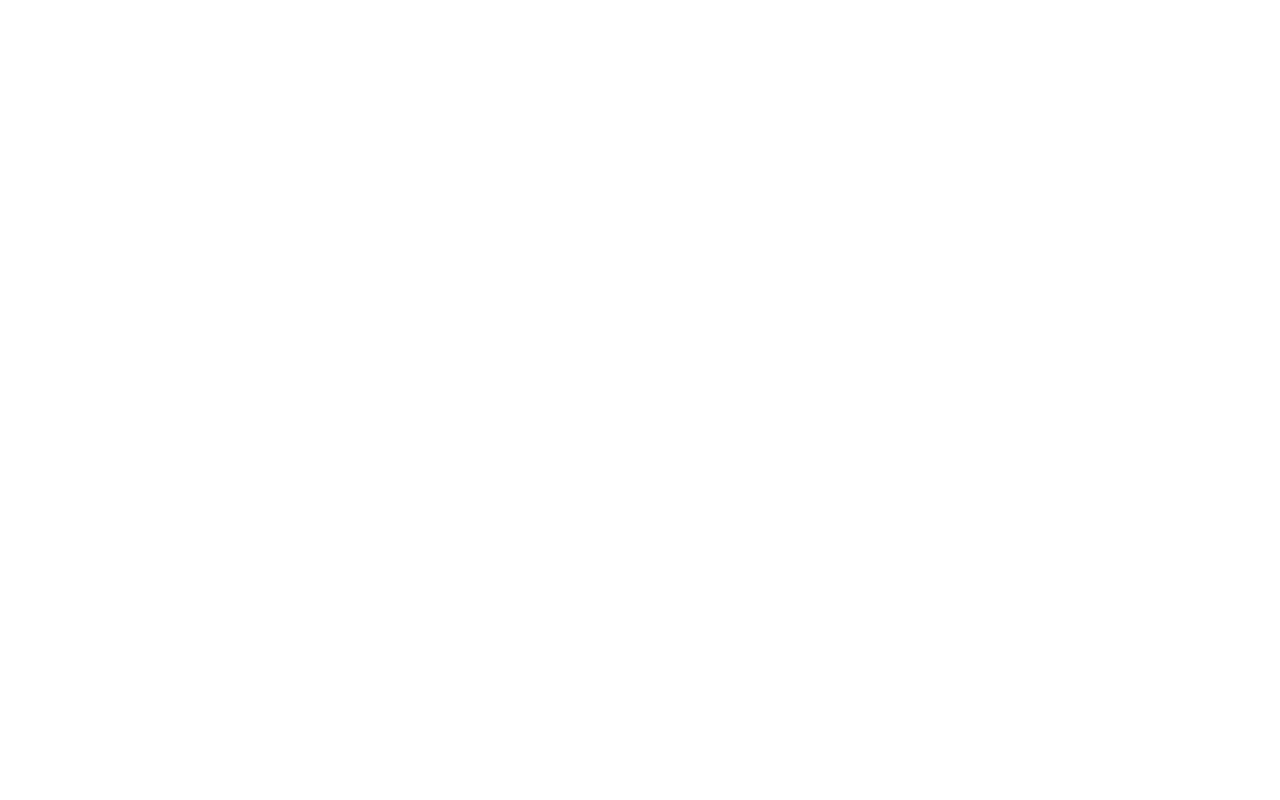
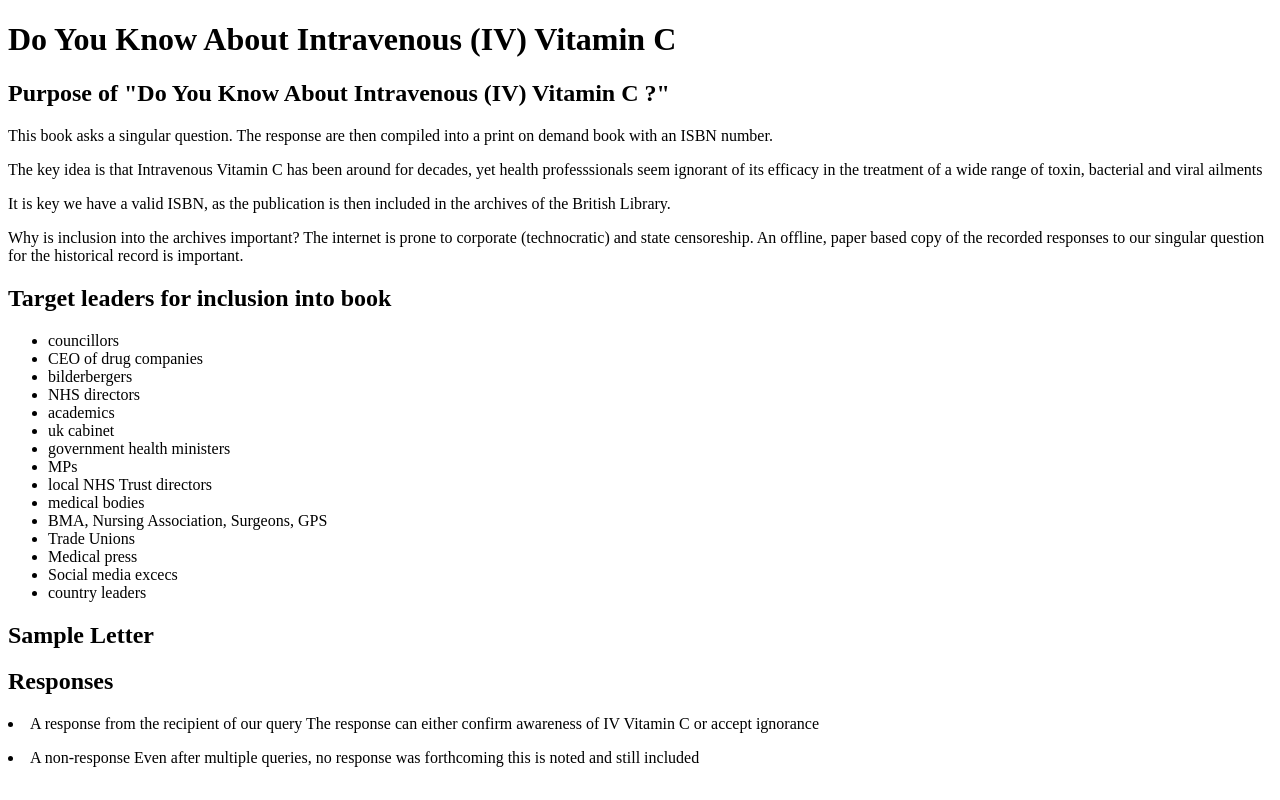
Before and after one commit to maxgdev/doyouknowaboutivvitaminc, a plain HTML site: page site/index.html in a window 1280 px wide. Drawn offline with Linux system fonts and the light colour scheme.

Commit message:
Added bilderberger.md and copied README.md into index.html file

```diff
--- a/site/index.html
+++ b/site/index.html
@@ -6,6 +6,49 @@
     <title>Do You Know About Vitamin C</title>
 </head>
 <body>
+    <h1>Do You Know About Intravenous (IV) Vitamin C</h1>
 
+    <h2>Purpose of "Do You Know About Intravenous (IV) Vitamin C ?"</h2>
+
+    <p>This book asks a singular question. The response are then compiled into a print on demand book with an ISBN number.</p>
+
+    <p>The key idea is that Intravenous Vitamin C has been around for decades, yet health professsionals seem ignorant of its efficacy in the treatment of a wide range of toxin, bacterial and viral ailments</p>
+
+    <p>It is key we have a valid ISBN, as the publication is then included in the archives of the British Library.</p>
+
+    <p>Why is inclusion into the archives important? The internet is prone to corporate (technocratic) and state censoreship. An offline, paper based copy of the recorded responses to our singular question for the historical record is important.</p>
+
+
+    <h2>Target leaders for inclusion into book</h2>
+    <ul>
+    <li>councillors</li>
+    <li>CEO of drug companies</li>
+    <li>bilderbergers</li>
+    <li>NHS directors</li>
+    <li>academics</li>
+    <li>uk cabinet</li>
+    <li>government health ministers</li>
+    <li>MPs</li>
+    <li>local NHS Trust directors</li>
+    <li>medical bodies<li>BMA, Nursing Association, Surgeons, GPS</li>
+    <li>Trade Unions</li>
+    <li>Medical press</li>
+    <li>Social media excecs</li>
+    <li>country leaders</li>
+    </ul>
+
+
+    <h2>Sample Letter</h2>
+
+
+    <h2>Responses</h2>
+    <p>
+   <li>A response from the recipient of our query
+    The response can either confirm awareness of IV Vitamin C or accept ignorance
+    </p>
+    <p>
+   <li>A non-response
+    Even after multiple queries, no response was forthcoming this is noted and still included
+    </p>
 </body>
 </html>
```
Also changed, not shown: 2 other files.
